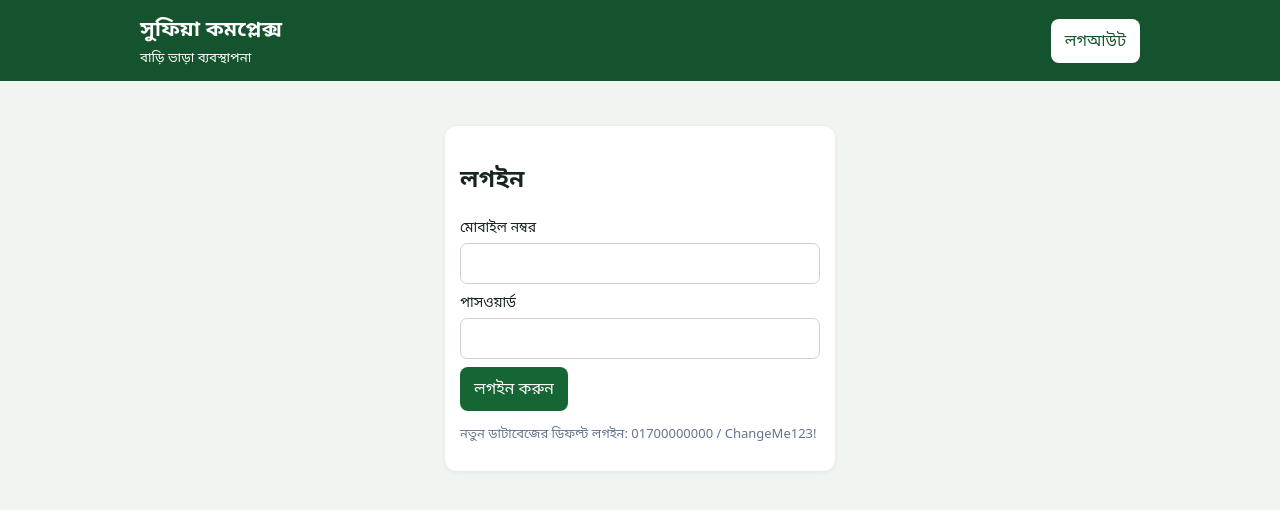
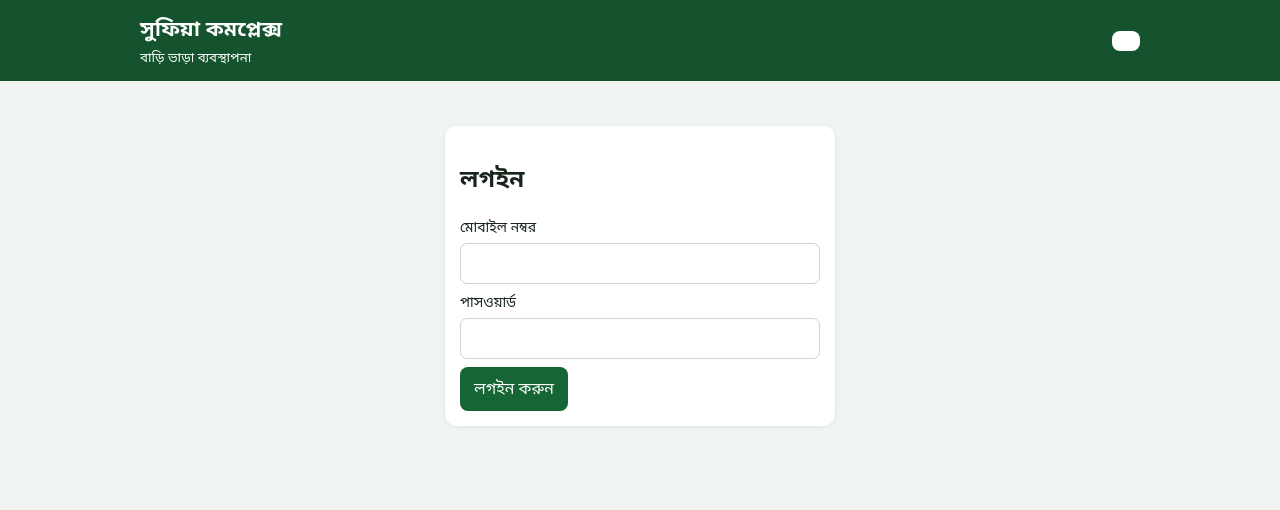
Before and after one commit to sufiacomplexdhunat/000-, a plain HTML site: page index.html in a window 1280 px wide. Drawn offline with Linux system fonts and the light colour scheme.

```diff
--- a/index.html
+++ b/index.html
@@ -1,8 +1,8 @@
 <!doctype html>
 <html lang="bn"><head><meta charset="utf-8"><meta name="viewport" content="width=device-width,initial-scale=1"><meta name="theme-color" content="#14532d"><link rel="manifest" href="./manifest.webmanifest"><link rel="stylesheet" href="./style.css"><title>সুফিয়া কমপ্লেক্স</title></head>
 <body>
-<header><div><h1>সুফিয়া কমপ্লেক্স</h1><small>বাড়ি ভাড়া ব্যবস্থাপনা</small></div><button id="logoutBtn" class="light">লগআউট</button></header>
-<div id="login" class="login card"><h2>লগইন</h2><label>মোবাইল নম্বর<input id="loginPhone"></label><label>পাসওয়ার্ড<input id="loginPass" type="password"></label><button id="loginBtn">লগইন করুন</button><p class="muted">নতুন ডাটাবেজের ডিফল্ট লগইন: 01700000000 / ChangeMe123!</p></div>
+<header><div><h1>সুফিয়া কমপ্লেক্স</h1><small>বাড়ি ভাড়া ব্যবস্থাপনা</small></div><button id="logoutBtn" class="light"></button></header>
+<div id="login" class="login card"><h2>লগইন</h2><label>মোবাইল নম্বর<input id="loginPhone"></label><label>পাসওয়ার্ড<input id="loginPass" type="password"></label><button id="loginBtn">লগইন করুন</button></div>
 <main id="app" hidden><nav><button data-tab="dashboard" class="active">ড্যাশবোর্ড</button><button data-tab="tenants">ভাড়াটিয়া তথ্য</button><button data-tab="collection">ভাড়া আদায়</button><button data-tab="receipts">রসিদ</button><button data-tab="certificate">প্রত্যয়ন</button><button data-tab="settings">সেটিংস</button></nav>
 <section id="dashboard" class="page"><h2>ড্যাশবোর্ড</h2><div class="stats"><div class="stat"><b id="sTenants">০</b><span>মোট ভাড়াটিয়া</span></div><div class="stat"><b id="sDue">৳০</b><span>মোট বকেয়া</span></div><div class="stat"><b id="sPaid">৳০</b><span>মোট আদায়</span></div></div><p class="muted">অ্যাপ খোলার সময় চলতি মাসের ভাড়া বিল তৈরি হবে।</p></section>
 <section id="tenants" class="page" hidden><h2>ভাড়াটিয়া তথ্য</h2><input id="tenantSearch" placeholder="নাম, হিসাব নম্বর, মোবাইল বা রুম দিয়ে খুঁজুন"><div class="card"><h3 id="tenantFormTitle">নতুন ভাড়াটিয়া যোগ</h3><form id="tenantForm" class="formgrid"><input type="hidden" id="tenantId"><label>হিসাব নম্বর (নিজে লিখুন)<input id="accountNo"></label><label>ভাড়াটিয়ার নাম *<input id="name" required></label><label>মোবাইল<input id="phone"></label><label>ঠিকানা<input id="address"></label><label>জাতীয় পরিচয়পত্র<input id="nid"></label><label>বাসা/রুম নম্বর *<input id="unit" required></label><label>মাসিক ভাড়া *<input id="rent" type="number" min="0" required></label><label>জমা/অগ্রিম টাকা<input id="deposit" type="number" min="0"></label><div class="actions"><button type="submit">সংরক্ষণ</button><button type="button" class="secondary" id="clearTenant">নতুন ফর্ম</button></div></form></div><div id="tenantList"></div></section>
```
